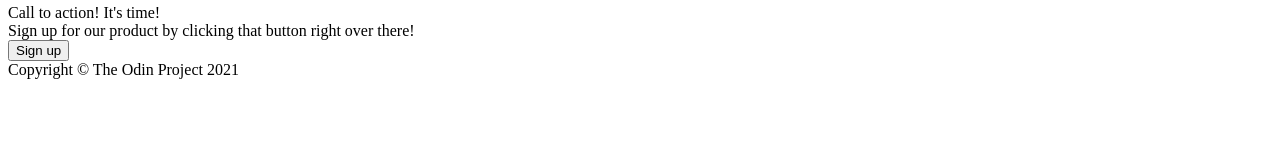
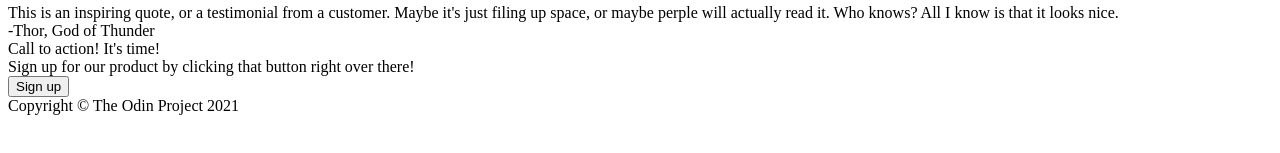
Before and after one commit to kane9028/Project-Landing-Page, a plain HTML site: page index.html in a window 1280 px wide. Shown: the part 133-286 px from the top of the page. Drawn offline with Linux system fonts and the light colour scheme.

Commit message:
Edit index.html by adding sample qoute

```diff
--- a/index.html
+++ b/index.html
@@ -32,8 +32,8 @@
             </div>
         </div>
         <div class="quote">
-            <div class="quote-text"></div>
-            <div class="quote-name"></div>
+            <div class="quote-text">This is an inspiring quote, or a testimonial from a customer. Maybe it's just filing up space, or maybe perple will actually read it. Who knows? All I know is that it looks nice.</div>
+            <div class="quote-name">-Thor, God of Thunder</div>
         </div>
         <div class="call">
             <div class="call-text">
```
